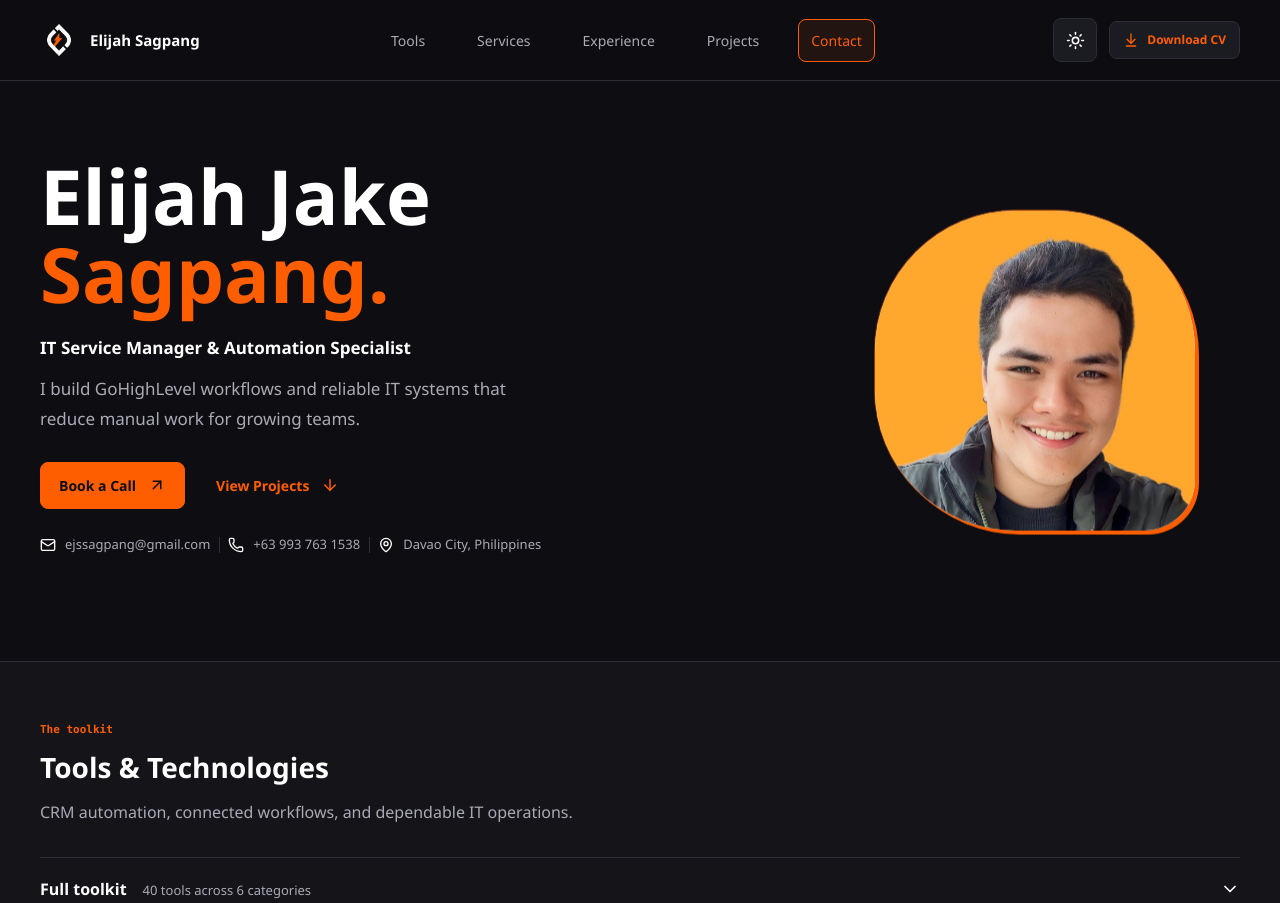
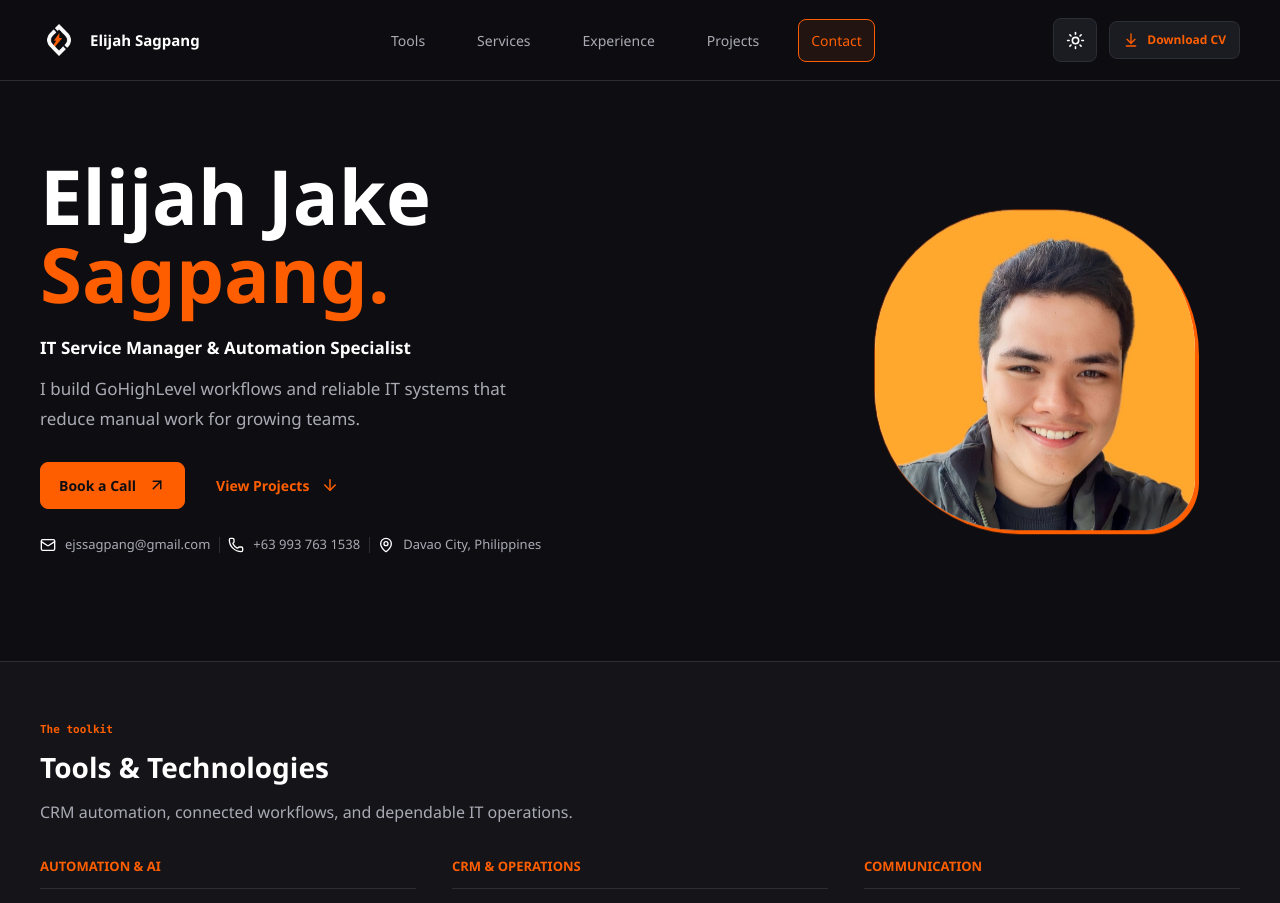
Before and after one commit to ejayssagpang/Portfolio-Website, a React (Vite) app: page / in a window 1280 px wide. Shown: the top 903 px of the page. Built offline with nearby package versions, Linux system fonts and the light colour scheme.

Commit message:
Show full toolkit without dropdown

```diff
--- a/app/page.tsx
+++ b/app/page.tsx
@@ -13,7 +13,6 @@ import {
   CalendarDays,
   ChartNoAxesCombined,
   Check,
-  ChevronDown,
   ClipboardList,
   FileSpreadsheet,
   GraduationCap,
@@ -839,16 +838,6 @@ export default function Home() {
               CRM automation, connected workflows, and dependable IT operations.
             </p>
           </div>
-          <details className="tool-catalog">
-            <summary>
-              <span>
-                Full toolkit
-                <small>
-                  {toolGroups.reduce((count, group) => count + group.tools.length, 0)} tools across {toolGroups.length} categories
-                </small>
-              </span>
-              <ChevronDown size={20} aria-hidden="true" />
-            </summary>
           <div className="tool-groups">
             {toolGroups.map((group) => (
               <article className="tool-group" key={group.title}>
@@ -859,7 +848,6 @@ export default function Home() {
               </article>
             ))}
           </div>
-          </details>
         </div>
       </section>
 
--- a/app/portfolio.css
+++ b/app/portfolio.css
@@ -513,35 +513,9 @@ details[open] > summary .when-closed {
 details[open] > summary .when-open {
   display: inline;
 }
-.tool-catalog > summary {
-  min-height: 64px;
-  display: flex;
-  align-items: center;
-  justify-content: space-between;
-  gap: 16px;
-  padding-block: 18px;
-  border-block: 1px solid var(--border);
-  font-size: 16px;
-  font-weight: 600;
-}
-.tool-catalog > summary > span {
-  display: flex;
-  align-items: baseline;
-  flex-wrap: wrap;
-  gap: 6px 16px;
-}
-.tool-catalog > summary small {
-  color: var(--muted-text);
-  font-size: 13px;
-  font-weight: 400;
-}
-.tool-catalog > summary:hover,
 .responsibility-details summary:hover,
 .employer-details summary:hover {
   color: var(--primary);
-}
-.tool-catalog .tool-groups {
-  padding-top: 32px;
 }
 .tool-group {
   min-width: 0;
```
Lines whose indentation alone changed are shown as unchanged.
